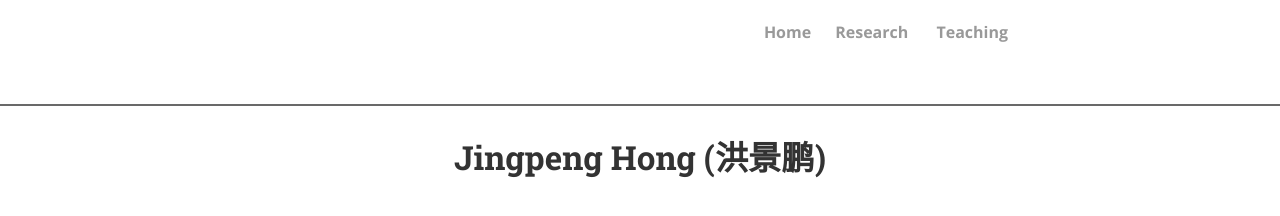
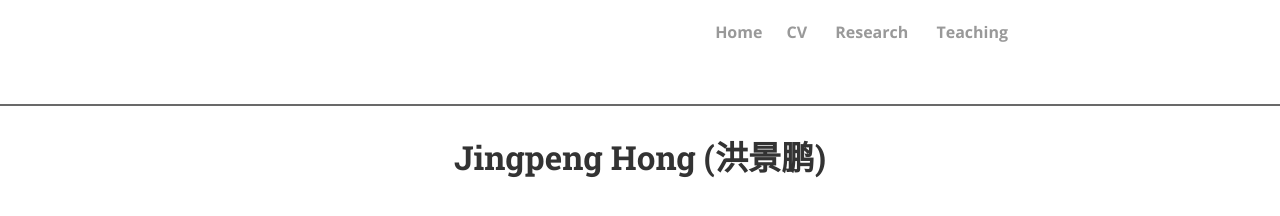
Before and after one commit to JingpengHong/JingpengHong.github.io, a Jekyll site: the page built from index.html, in a window 1280 px wide. Shown: the top 216 px of the page. Built offline with Jekyll 4.4.1, drawn with Linux system fonts in a browser that asks for light colours; nearby versions of some CDN libraries; the list of posts is cut into pages by our own code; comment, search, counter and statistics services are not loaded; a style sheet for code colours, icons or effects is not loaded.

Commit message:
Update header.html

```diff
--- a/_includes/header.html
+++ b/_includes/header.html
@@ -6,6 +6,7 @@
     <nav role="navigation">
       <ul id="js-navigation-menu" class="navigation-menu show">
       <li class="nav-link"><a href="{{ site.baseurl }}/" class="logo"><strong>Home</strong></a>
+      <li class="nav-link"><a href="https://JingpengHong.github.io/files/CV_Jingpeng.pdf"><strong>CV</strong></a>
       <li class="nav-link"><a href="https://JingpengHong.github.io/research"><strong>Research</strong></a>
       <li class="nav-link"><a href="https://JingpengHong.github.io/teaching"><strong>Teaching</strong></a>
       </ul>
```
